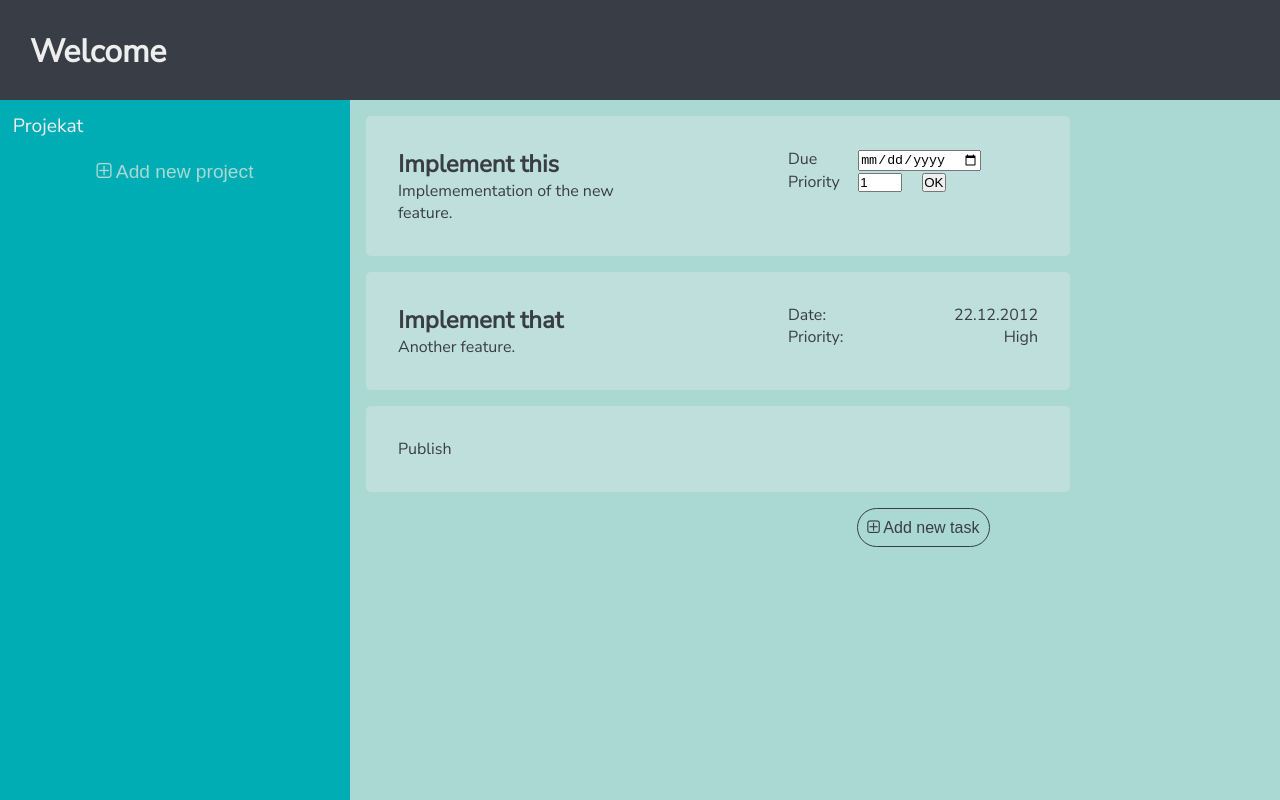
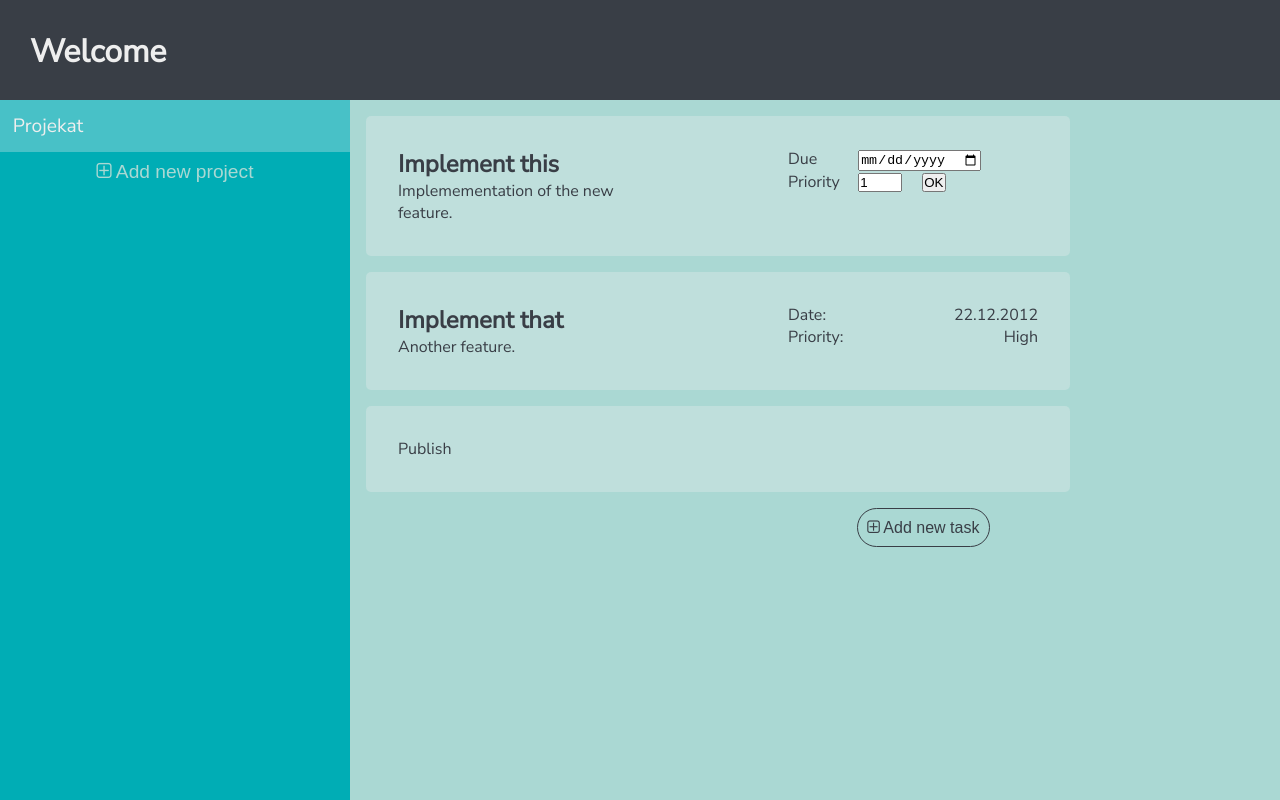
Before and after one commit to TeodorC95/top-todo, a website built with webpack: page dist/index.html in a window 1280 px wide. Both pictures are taken after a click on the item "Projekat". Built offline with nearby package versions, Linux system fonts and the light colour scheme.

Commit message:
active on project list

```diff
--- a/src/index.js
+++ b/src/index.js
@@ -6,7 +6,8 @@ const controlProjects = function () {
   views.addProjectBtn.addEventListener("click", () => {
     const test = views.addProject();
     model[test] = [];
-    console.log(model);
   });
+
+  views.makeActive();
 };
 controlProjects();
--- a/src/style.css
+++ b/src/style.css
@@ -44,7 +44,8 @@ ul {
   display: block;
   cursor: pointer;
 }
-.navigation li:hover {
+.navigation li:hover,
+.projects-active {
   background-color: rgba(238, 238, 238, 0.3);
 }
 .list-view li {
--- a/src/view.js
+++ b/src/view.js
@@ -14,11 +14,22 @@ const views = (function () {
     return project;
   };
 
+  const makeActive = function (el) {
+    projectList.addEventListener("click", e => {
+      if (!e.target.classList.contains("projects-item")) return;
+      document.querySelectorAll(".projects-item").forEach(project => {
+        project.classList.remove("projects-active");
+      });
+      e.target.classList.add("projects-active");
+    });
+  };
+
   return {
     addProjectBtn,
     addItemBtn,
     projectList,
     addProject,
+    makeActive,
   };
 })();
 export default views;
```
Also changed, not shown: dist/main.js.
